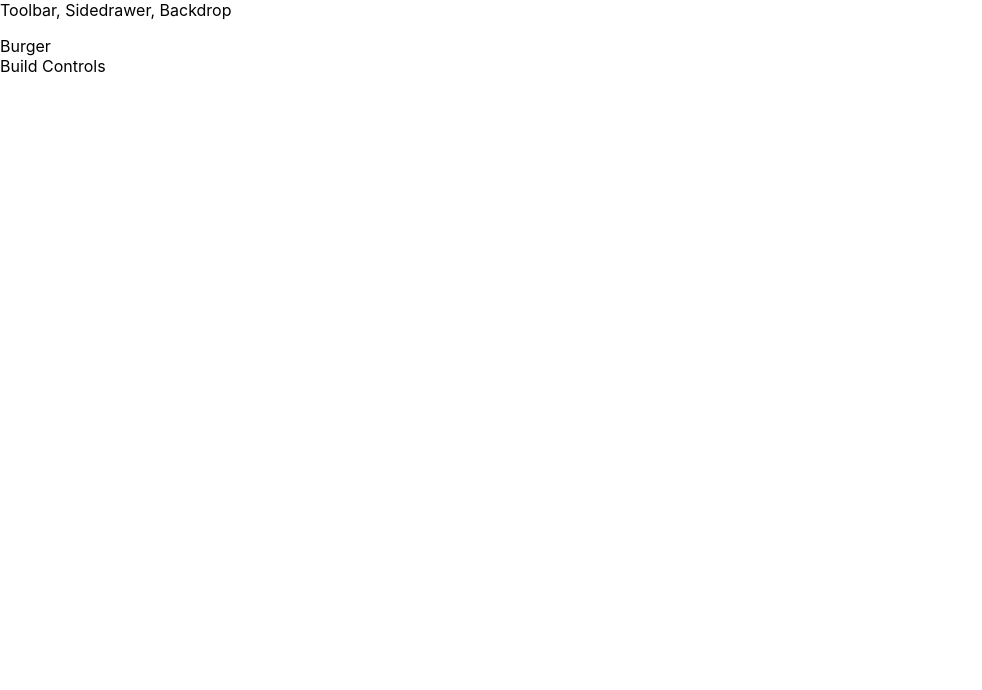
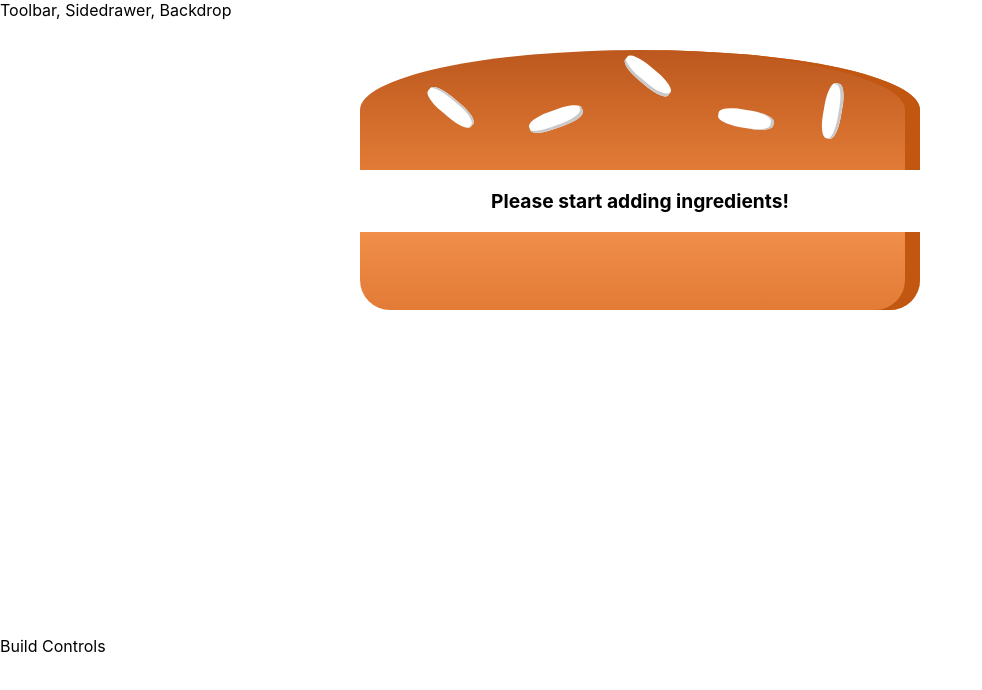
Before and after one commit to soniagisel/burgerbuilder, a React (Create React App) app in the folder burgerapp/: page / in a window 1280 px wide. Shown: the top 690 px of the page, without its empty margins (0-982 px from the left). Built offline with nearby package versions, Linux system fonts and the light colour scheme.

Commit message:
Created burger builder container with basic burger state

```diff
--- a/burgerapp/package.json
+++ b/burgerapp/package.json
@@ -6,6 +6,7 @@
     "@testing-library/jest-dom": "^4.2.4",
     "@testing-library/react": "^9.3.2",
     "@testing-library/user-event": "^7.1.2",
+    "prop-types": "^15.7.2",
     "react": "^16.12.0",
     "react-dom": "^16.12.0",
     "react-scripts": "3.3.0",
--- a/burgerapp/src/components/Burger/Burger.js
+++ b/burgerapp/src/components/Burger/Burger.js
@@ -1,5 +1,28 @@
+import BurgerIngredient from './BurgerIngredient/BurgerIngredient'
 import React from 'react'
+import classes from './Burger.module.css'
 
 const burger = props => {
-  render(<React.Fragment></React.Fragment>)
+  let transformedIngredients = Object.keys(props.ingredients)
+    .map(igKey => {
+      return [...Array(props.ingredients[igKey])].map((_, i) => {
+        return <BurgerIngredient key={igKey + i} type={igKey} />
+      })
+    })
+    .reduce((arr, el) => {
+      return arr.concat(el)
+    }, [])
+  if (transformedIngredients.length === 0) {
+    transformedIngredients = <p>Please start adding ingredients!</p>
+  }
+  console.log(transformedIngredients)
+  return (
+    <div className={classes['Burger']}>
+      <BurgerIngredient type='bread-top' />
+      {transformedIngredients}
+      <BurgerIngredient type='bread-bottom' />
+    </div>
+  )
 }
+
+export default burger
--- /dev/null
+++ b/burgerapp/src/components/Burger/Burger.module.css
@@ -0,0 +1,30 @@
+.Burger {
+  width: 100%;
+  margin: auto;
+  height: 250px;
+  overflow: scroll;
+  text-align: center;
+  font-weight: bold;
+  font-size: 1.2rem;
+}
+
+@media (min-width: 500px) and (min-height: 400px) {
+  .Burger {
+    width: 350px;
+    height: 300px;
+  }
+}
+
+@media (min-width: 500px) and (min-height: 401px) {
+  .Burger {
+    width: 450px;
+    height: 400px;
+  }
+}
+
+@media (min-width: 1000px) and (min-height: 700px) {
+  .Burger {
+    width: 700px;
+    height: 600px;
+  }
+}
--- a/burgerapp/src/components/Burger/BurgerIngredient/BurgerIngredient.js
+++ b/burgerapp/src/components/Burger/BurgerIngredient/BurgerIngredient.js
@@ -1,10 +1,13 @@
-import React from 'react'
+import React, { Component } from 'react'
+
+import PropTypes from 'prop-types'
 import classes from './BurgerIngredient.module.css'
 
-const burgerIngredient = props => {
+class BurgerIngredient extends Component {
+  render() {
     let ingredient = null
 
-  switch (props.type) {
+    switch (this.props.type) {
       case 'bread-bottom':
         ingredient = <div className={classes['BreadBottom']}></div>
         break
@@ -40,5 +43,10 @@
 
     return ingredient
   }
+}
 
-export default burgerIngredient
+BurgerIngredient.propTypes = {
+  type: PropTypes.string.isRequired
+}
+
+export default BurgerIngredient
--- a/burgerapp/src/containers/BurgerBuilder/BurgerBuilder.js
+++ b/burgerapp/src/containers/BurgerBuilder/BurgerBuilder.js
@@ -1,10 +1,21 @@
 import React, { Component } from 'react'
 
+import Burger from '../../components/Burger/Burger'
+
 class BurgerBuilder extends Component {
+  state = {
+    ingredients: {
+      salad: 0,
+      bacon: 0,
+      cheese: 0,
+      meat: 0
+    }
+  }
+
   render() {
     return (
       <React.Fragment>
-        <div>Burger</div>
+        <Burger ingredients={this.state.ingredients} />
         <div>Build Controls</div>
       </React.Fragment>
     )
```
Lines whose indentation alone changed are shown as unchanged.
